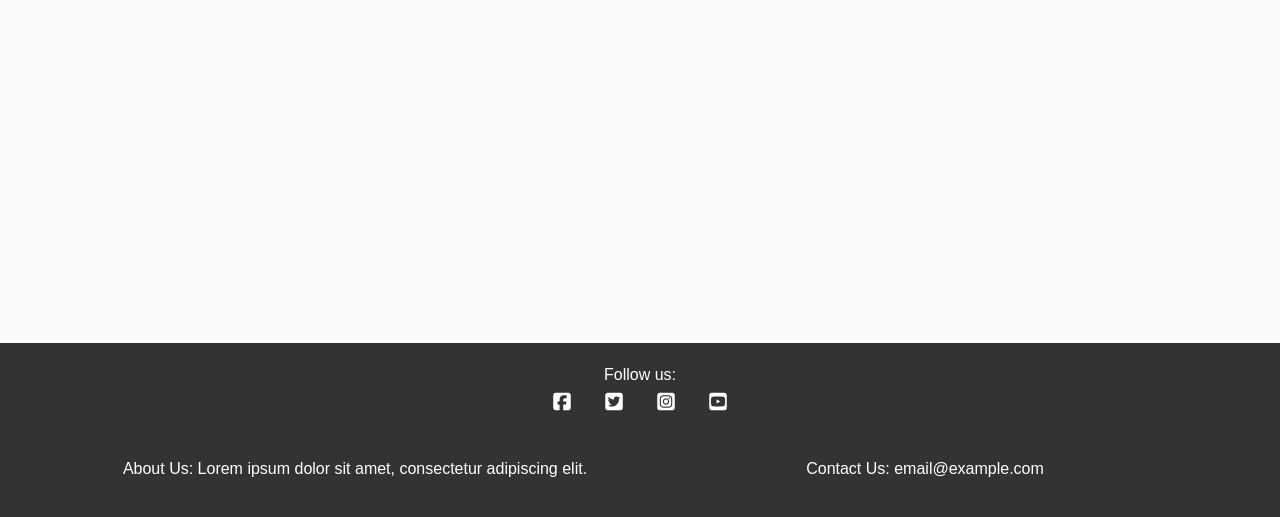
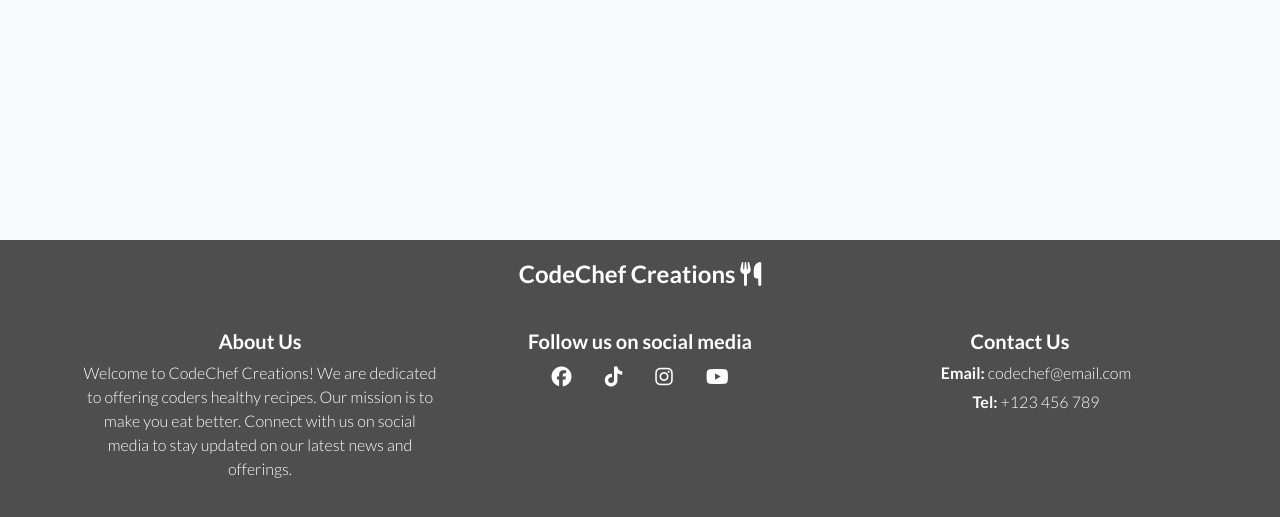
Before and after one commit to Frida010/CodeChef-Creations, a Django app: page / in a window 1280 px wide. Shown: the part 283-800 px from the top of the page. Run offline with Django 3.2, Linux system fonts and the light colour scheme; data that the repository does not hold is empty; some libraries are stand-ins or nearby versions.

Commit message:
Changed footer, style and content

```diff
--- a/static/css/style.css
+++ b/static/css/style.css
@@ -29,7 +29,7 @@ body {
 }
 
 .dark-bg {
-    background-color: #333;
+    background-color: rgb(78, 78, 78);
     color: #fff;
 }
 
@@ -216,7 +216,23 @@ main-bg {
     font-size: 20px;
 }
 
-.about-me,
-.contact-me {
-    margin-top: 20px;
+.contact-list {
+    list-style: none;
 }
+
+.contact-list li {
+    margin-bottom: 5px;
+}
+
+.footer {
+    font-family: Lato, sans-serif;
+}
+
+.footer h5 {
+    font-weight: 550;
+}
+
+.footer-h4 {
+    font-weight: 600;
+    margin-bottom: 40px;
+}
--- a/templates/account/login.html
+++ b/templates/account/login.html
@@ -14,7 +14,7 @@
         <div class="col-md-8 mt-3 offset-md-2">
             <h3>{% trans "Sign In" %}</h3>
 
-            <p>{% blocktrans %}Welcome back to CodeChef Creations <i class="fa-solid fa-utensils"></i> . To leave a comment or like a post, please log in. If
+            <p>{% blocktrans %}Welcome back to <strong>CodeChef Creations <i class="fa-solid fa-utensils"></i></strong>. To leave a comment or like a post, please log in. If
                 you
                 have not created an account yet, then <a class="link my-link" href="{{ signup_url }}">sign up</a>
                 first.{% endblocktrans %}</p>
--- a/templates/base.html
+++ b/templates/base.html
@@ -88,29 +88,43 @@
     <!-- Footer -->
     <footer class="footer dark-bg">
         <div class="container">
-            <div class="row justify-content-center">
-                <div class="col-auto social-icons">
-                    <p class="m-0">Follow us:</p>
-                    <a href="#" class="text-white"><i class="fab fa-facebook-square"></i></a>
-                    <a href="#" class="text-white"><i class="fab fa-twitter-square"></i></a>
-                    <a href="#" class="text-white"><i class="fab fa-instagram-square"></i></a>
-                    <a href="#" class="text-white"><i class="fab fa-youtube-square"></i></a>
-                </div>
-            </div>
-
-            <div class="row justify-content-center">
-                <div class="col-md-6 about-me">
-                    <!-- Lägg till information om dig själv här -->
-                    <p>About Us: Lorem ipsum dolor sit amet, consectetur adipiscing elit.</p>
+            <h4 class="text-center footer-h4">CodeChef Creations <i class="fa-solid fa-utensils"></i></h4>
+            <div class="row">
+                <!-- About Us -->
+                <div class="col-md-4">
+                    <div>
+                        <h5>About Us</h5>
+                        <p>Welcome to CodeChef Creations! We are dedicated to offering coders healthy recipes. Our mission
+                            is to make you eat better. Connect with us on social media to stay updated on our latest news
+                            and offerings.</p>
+                    </div>
                 </div>
 
-                <div class="col-md-6 contact-me">
-                    <!-- Lägg till kontaktinformation här -->
-                    <p>Contact Us: email@example.com</p>
+                <!-- Social Media -->
+                <div class="col-md-4">
+                    <div class="social-icons">
+                        <h5>Follow us on social media</h5>
+                        <a href="#" class="text-white"><i class="fa-brands fa-facebook"></i></a>
+                        <a href="#" class="text-white"><i class="fa-brands fa-tiktok"></i></a>
+                        <a href="#" class="text-white"><i class="fa-brands fa-instagram"></i></a>
+                        <a href="#" class="text-white"><i class="fa-brands fa-youtube"></i></a>
+                    </div>
+                </div>
+
+                <!-- Contact Us -->
+                <div class="col-md-4">
+                    <div>
+                        <h5>Contact Us</h5>
+                        <ul class="contact-list">
+                            <li><strong>Email:</strong> codechef@email.com</li>
+                            <li><strong>Tel:</strong> +123 456 789</li>
+                        </ul>
+                    </div>
                 </div>
             </div>
         </div>
     </footer>
+
 
     <!-- Javascript-links -->
     <script src="https://kit.fontawesome.com/e42f4addcd.js" crossorigin="anonymous"></script>
```
Also changed, not shown: templates/account/logout.html (+10 -7 lines).
